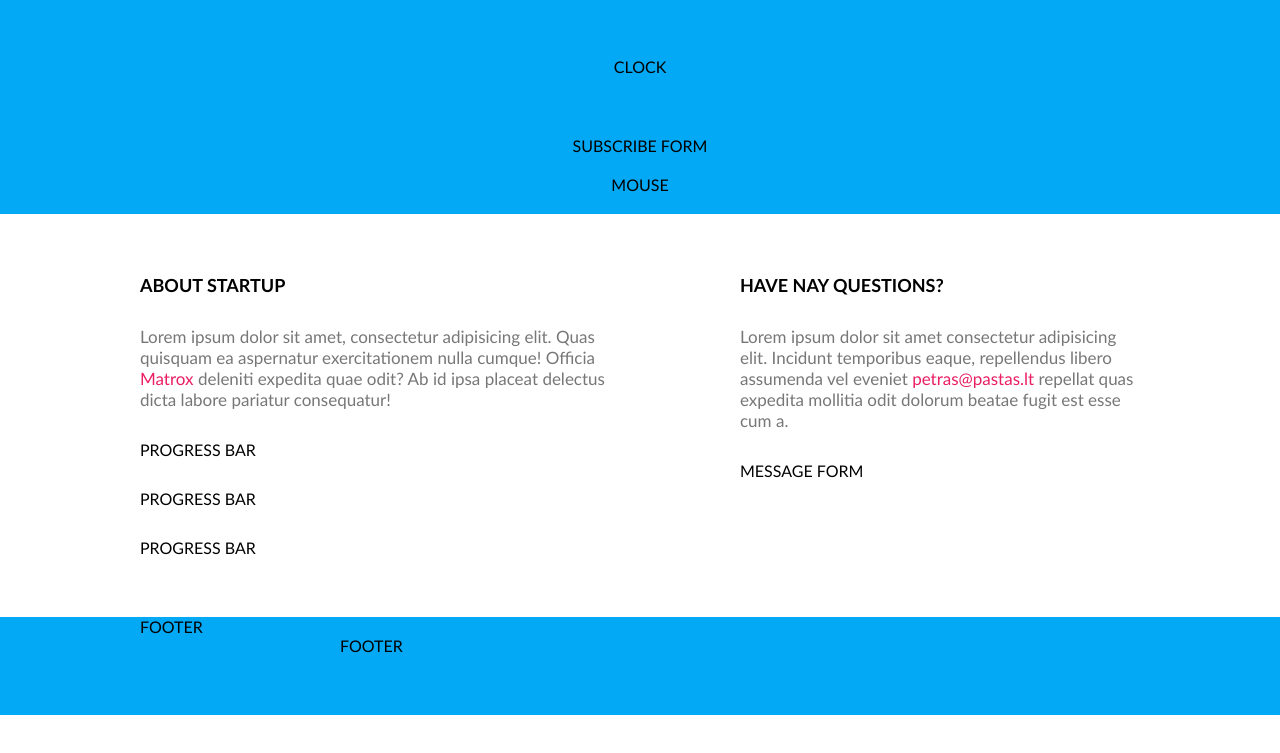
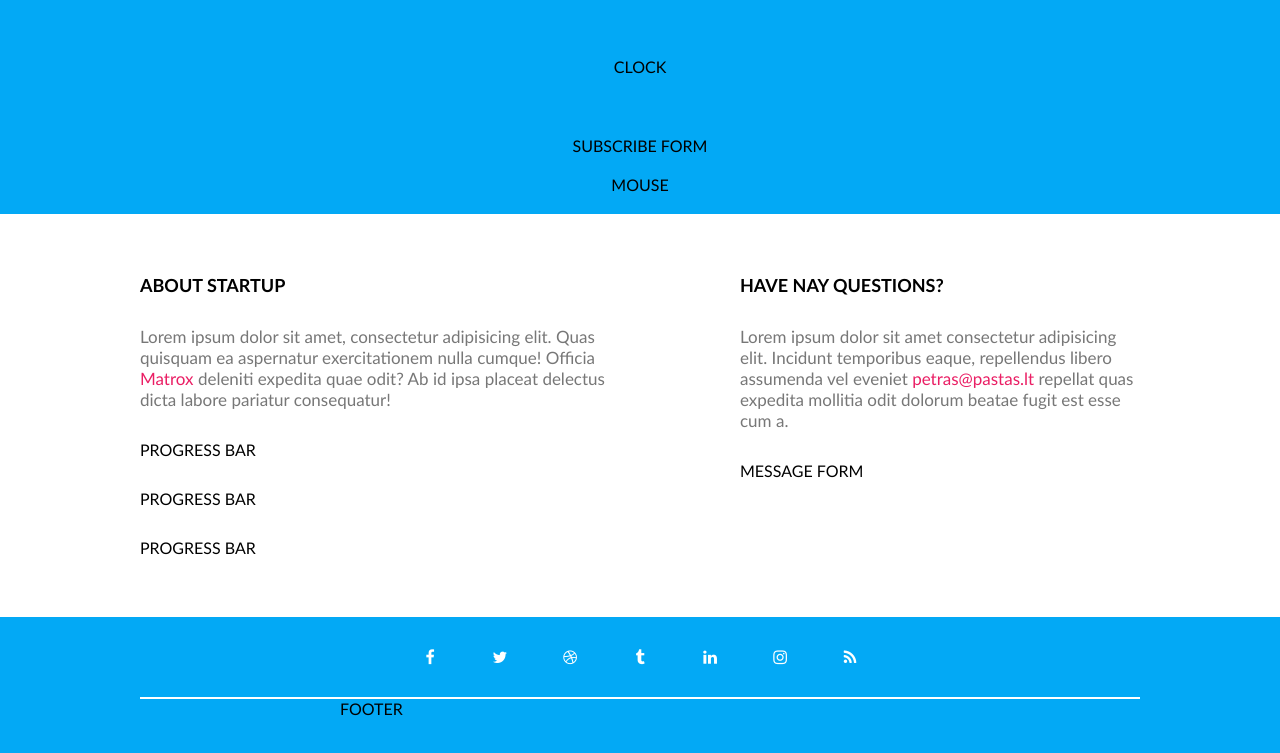
Before and after one commit to Evaldasssss/39-grupe-coming-soonV2, a website: page index.html in a window 1280 px wide. Shown: the part 289-1042 px from the top of the page. Before the commit the page ends 1004 px from the top, so only its background shows below. Drawn offline with Linux system fonts and the light colour scheme.

Commit message:
Socials #14

```diff
--- a/css/pages/home.css
+++ b/css/pages/home.css
@@ -88,6 +88,32 @@ footer.container {
     padding-top: 0;
 }
 
+.socials {
+    display: flex;
+    gap: 30px;
+    justify-content: center;
+    flex-wrap: wrap;
+    padding: 20px 0;
+    border-bottom: 2px solid #fff;
+}
+
+.socials > a {
+    display: block;
+    height: 40px;
+    width: 40px;
+    line-height: 40px;
+    text-align: center;
+    color: #fff;
+    text-decoration: none;
+    border-radius: 50%;
+    transition: all 0.3s;
+}
+
+.socials > a:hover {
+    background-color: #fff;
+    color: var(--main-color);
+}
+
 /* FOOTER SECTION - end */
 
 @media (max-width: 700px) {
--- a/index.html
+++ b/index.html
@@ -62,8 +62,14 @@
     </section>
 
     <footer class="container bg-main">
-        <div class="row">
-            FOOTER
+        <div class="row socials">
+            <a href="#" target="_blank" class="fa fa-facebook"></a>
+            <a href="#" target="_blank" class="fa fa-twitter"></a>
+            <a href="#" target="_blank" class="fa fa-dribbble"></a>
+            <a href="#" target="_blank" class="fa fa-tumblr"></a>
+            <a href="#" target="_blank" class="fa fa-linkedin"></a>
+            <a href="#" target="_blank" class="fa fa-instagram"></a>
+            <a href="#" target="_blank" class="fa fa-rss"></a>
         </div>
         <div class="row-short">
             FOOTER
```
